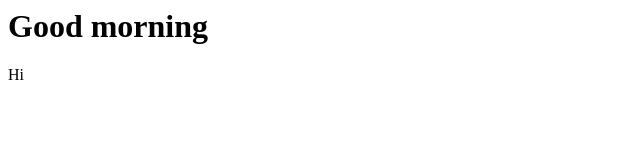
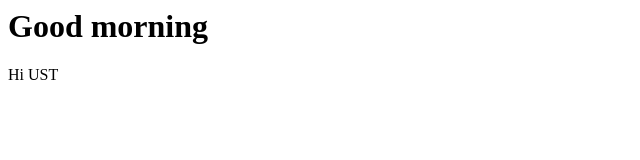
Before and after one commit to daanish08/UST, a plain HTML site: page index.html in a window 1280 px wide. Shown: the full height of the page, 0-640 px from the left. Drawn offline with Linux system fonts and the light colour scheme.

Commit message:
AddedAdditionalName

```diff
--- a/index.html
+++ b/index.html
@@ -5,6 +5,6 @@
     </head>
     <body>
         <h1>Good morning</h1>
-        <p>Hi</p>
+        <p>Hi UST</p>
     </body>
 </html>
```
